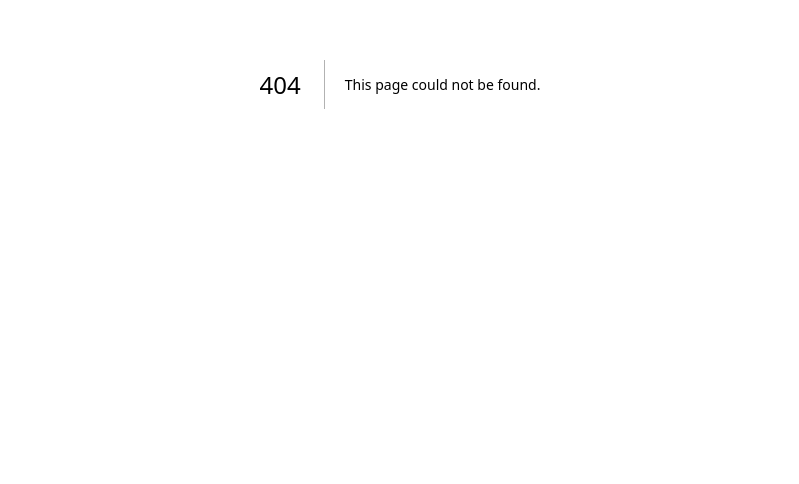
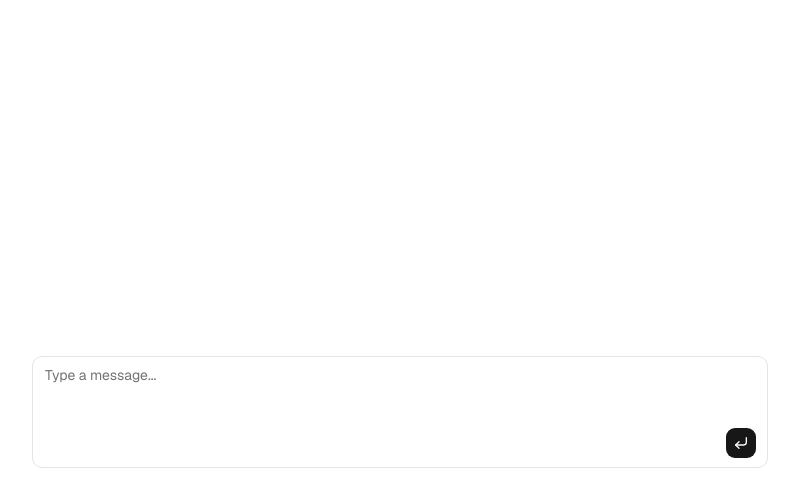
Before and after one commit to TamarawGuy/ai-pdf-chatbot, a Next.js app: page /chat in a window 1280 px wide. Before the commit this address had no page. Shown: the part 316-800 px from the top of the page, without its empty margins (240-1039 px from the left). Built offline with nearby package versions, Linux system fonts and the light colour scheme.

Commit message:
Feat: add skill for ai elements + chat page

```diff
--- /dev/null
+++ b/app/chat/page.tsx
@@ -0,0 +1,68 @@
+"use client";
+
+import { useChat } from "@ai-sdk/react";
+import {
+  Conversation,
+  ConversationContent,
+  ConversationScrollButton,
+} from "@/components/ai-elements/conversation";
+import {
+  Message,
+  MessageContent,
+  MessageResponse,
+} from "@/components/ai-elements/message";
+import {
+  PromptInput,
+  PromptInputBody,
+  PromptInputFooter,
+  PromptInputProvider,
+  PromptInputSubmit,
+  PromptInputTextarea,
+} from "@/components/ai-elements/prompt-input";
+import { DefaultChatTransport } from "ai";
+
+export default function ChatPage() {
+  const { messages, sendMessage, status } = useChat({
+    transport: new DefaultChatTransport({
+      api: "/api/chat",
+    }),
+  });
+
+  const handleSubmit = (message: { text: string }) => {
+    sendMessage({ text: message.text });
+  };
+
+  return (
+    <div className="h-screen flex flex-col">
+      <Conversation className="flex-1">
+        <ConversationContent>
+          {messages.map((message) => (
+            <Message key={message.id} from={message.role}>
+              <MessageContent>
+                {message.parts.map((part, i) =>
+                  part.type === "text" ? (
+                    <MessageResponse key={i}>{part.text}</MessageResponse>
+                  ) : null,
+                )}
+              </MessageContent>
+            </Message>
+          ))}
+          <ConversationScrollButton />
+        </ConversationContent>
+      </Conversation>
+
+      <div className="w-full max-w-[800px] mx-auto px-4">
+        <PromptInputProvider>
+          <PromptInput onSubmit={handleSubmit} className="p-4">
+            <PromptInputBody>
+              <PromptInputTextarea placeholder="Type a message..." />
+            </PromptInputBody>
+            <PromptInputFooter className="justify-end">
+              <PromptInputSubmit status={status} />
+            </PromptInputFooter>
+          </PromptInput>
+        </PromptInputProvider>
+      </div>
+    </div>
+  );
+}
--- a/app/globals.css
+++ b/app/globals.css
@@ -7,7 +7,7 @@
 @theme inline {
   --color-background: var(--background);
   --color-foreground: var(--foreground);
-  --font-sans: var(--font-sans);
+  --font-sans: var(--font-geist-sans);
   --font-mono: var(--font-geist-mono);
   --font-heading: var(--font-sans);
   --color-sidebar-ring: var(--sidebar-ring);
--- /dev/null
+++ b/skills-lock.json
@@ -0,0 +1,11 @@
+{
+  "version": 1,
+  "skills": {
+    "ai-elements": {
+      "source": "vercel/ai-elements",
+      "sourceType": "github",
+      "skillPath": "skills/ai-elements/SKILL.md",
+      "computedHash": "7e81acdd3028bb68aa4387b2bd083c5812a50e2be1bea08c76994dcfb8f6a3d3"
+    }
+  }
+}
```
Also changed, not shown: 1 other file (tests, documents, lock files or other folders).
